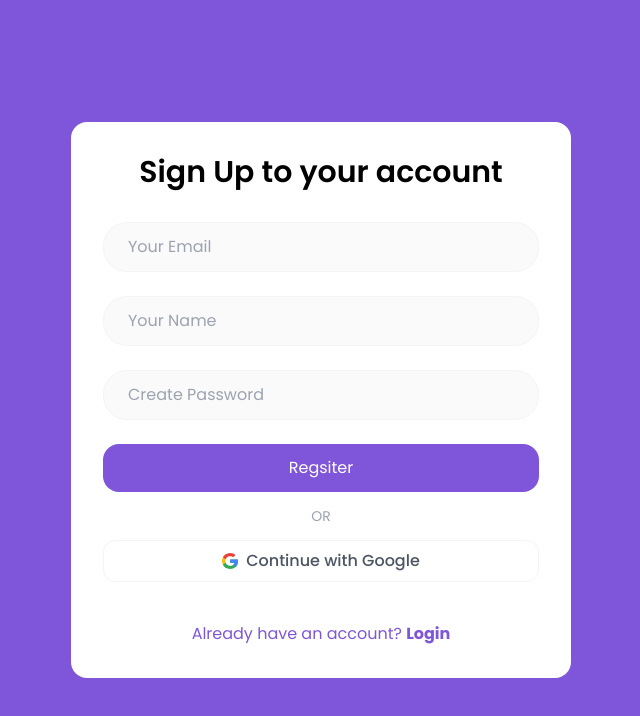
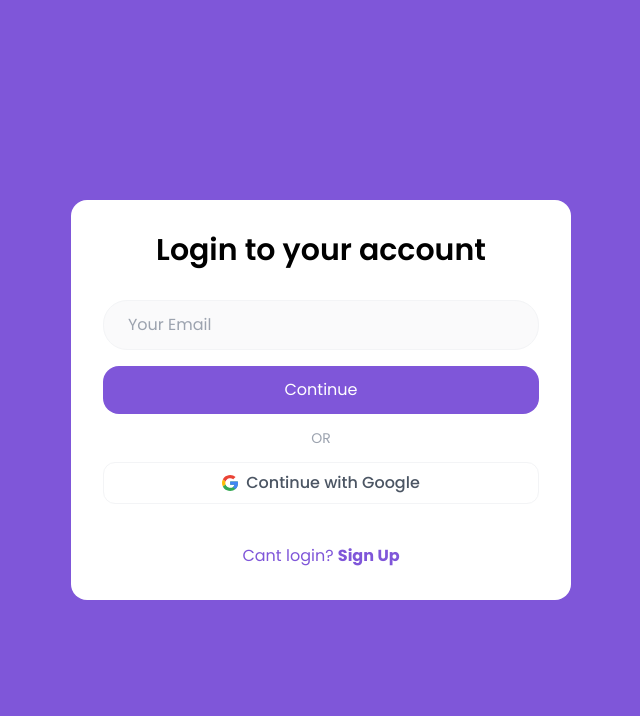
Before and after one commit to stechx1/twister-blog-app, a React (Vite) app: page /login in a window 1280 px wide. Shown: the top 716 px of the page, without its empty margins (319-959 px from the left). Built offline with nearby package versions, Linux system fonts and the light colour scheme.

Commit message:
added react routing

```diff
--- a/src/App.jsx
+++ b/src/App.jsx
@@ -1,14 +1,9 @@
-// import { Navbar, Footer } from './components';
-import LoginPage from './pages/Login';
-import SignupPage from './pages/SignUp';
+import { Outlet } from 'react-router-dom';
 
 function App() {
   return (
     <>
-      <SignupPage />
-      {/* <Navbar />
-
-      <Footer /> */}
+      <Outlet />
     </>
   );
 }
--- a/src/components/AuthCard/AuthCard.jsx
+++ b/src/components/AuthCard/AuthCard.jsx
@@ -20,9 +20,12 @@ export const AuthCard = ({ type }) => {
       {type === 'login' ? (
         <p className='text-primary mt-10'>
           Cant login?{' '}
-          <span className='font-bold hover:underline hover:cursor-pointer'>
+          <Link
+            to={'/sign-up'}
+            className='font-bold hover:underline hover:cursor-pointer'
+          >
             Sign Up
-          </span>
+          </Link>
         </p>
       ) : (
         <p className='text-primary mt-10'>
--- a/src/main.jsx
+++ b/src/main.jsx
@@ -2,12 +2,23 @@ import React from 'react';
 import ReactDOM from 'react-dom/client';
 import App from './App.jsx';
 import './index.css';
-import { BrowserRouter } from 'react-router-dom';
+import { createBrowserRouter, RouterProvider } from 'react-router-dom';
+import LoginPage from './pages/Login.jsx';
+import SignupPage from './pages/SignUp.jsx';
+
+const router = createBrowserRouter([
+  {
+    path: '/',
+    element: <App />,
+    children: [
+      { path: '/login', element: <LoginPage /> },
+      { path: '/sign-up', element: <SignupPage /> },
+    ],
+  },
+]);
 
 ReactDOM.createRoot(document.getElementById('root')).render(
   <React.StrictMode>
-    <BrowserRouter>
-      <App />
-    </BrowserRouter>
+    <RouterProvider router={router} />
   </React.StrictMode>
 );
```
